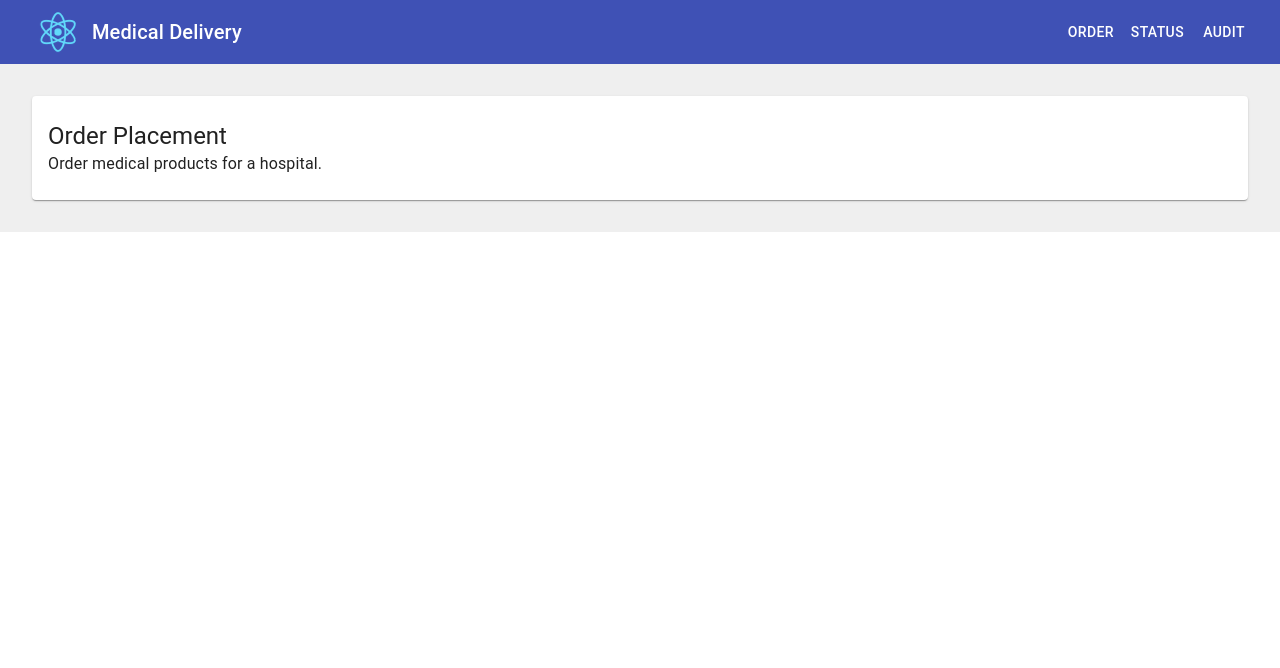
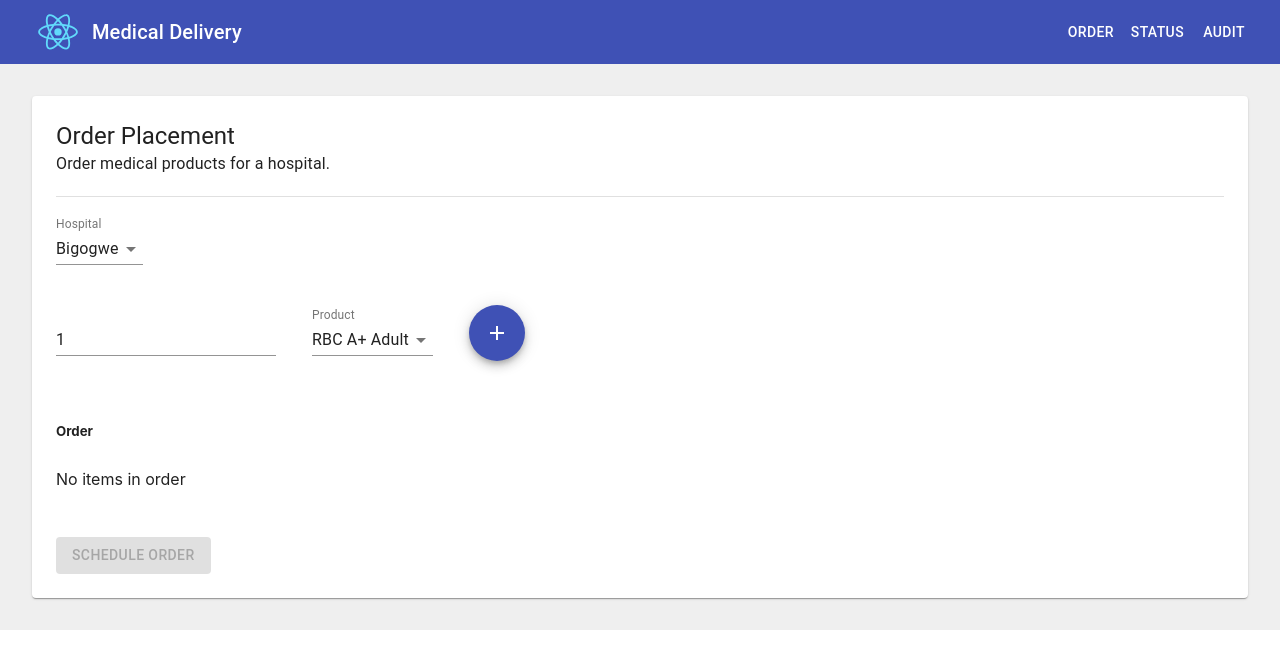
Before and after one commit to coding4kicks/zipline-project, a React (Create React App) app in the folder zipline-client/: page / in a window 1280 px wide. Shown: the top 668 px of the page. Built offline with nearby package versions, Linux system fonts and the light colour scheme.

Commit message:
Implement order page

```diff
--- a/zipline-client/package.json
+++ b/zipline-client/package.json
@@ -4,9 +4,11 @@
   "private": true,
   "dependencies": {
     "@material-ui/core": "^4.1.1",
+    "@material-ui/icons": "^4.2.0",
     "react": "^16.8.6",
     "react-dom": "^16.8.6",
-    "react-scripts": "3.0.1"
+    "react-scripts": "3.0.1",
+    "uuid": "^3.3.2"
   },
   "scripts": {
     "start": "react-scripts start",
--- a/zipline-client/src/App.css
+++ b/zipline-client/src/App.css
@@ -12,6 +12,10 @@
   padding: 32px;
 }
 
+.Paper {
+  padding: 24px;
+};
+
 @keyframes App-logo-spin {
   from {
     transform: rotate(0deg);
--- a/zipline-client/src/App.js
+++ b/zipline-client/src/App.js
@@ -15,12 +15,11 @@ class App extends React.Component {
   navigate = location => this.setState({ location });
 
   render() {
-    console.log("here", this.state.location)
     return (
       <div className="App">
         <ZiplineAppBar navigate={this.navigate} />
         <div className="Page">
-          <Router location={this.state.location} />
+          <Router location={this.state.location} navigate={this.navigate} />
         </div>
       </div>
     );
--- a/zipline-client/src/components/OrderPlacement.js
+++ b/zipline-client/src/components/OrderPlacement.js
@@ -1,27 +1,316 @@
 import React from 'react';
-import { makeStyles } from '@material-ui/core/styles';
+import {v4 as uuid} from 'uuid';
 import Paper from '@material-ui/core/Paper';
 import Typography from '@material-ui/core/Typography';
+import FormControl from '@material-ui/core/FormControl';
+import MenuItem from '@material-ui/core/MenuItem';
+import InputLabel from '@material-ui/core/InputLabel';
+import Select from '@material-ui/core/Select';
+import Divider from '@material-ui/core/Divider';
+import Input from '@material-ui/core/Input';
+import Fab from '@material-ui/core/Fab';
+import AddIcon from '@material-ui/icons/Add';
+import List from '@material-ui/core/List';
+import ListItem from '@material-ui/core/ListItem';
+import ListItemAvatar from '@material-ui/core/ListItemAvatar';
+import ListItemSecondaryAction from '@material-ui/core/ListItemSecondaryAction';
+import ListItemText from '@material-ui/core/ListItemText';
+import Avatar from '@material-ui/core/Avatar';
+import IconButton from '@material-ui/core/IconButton';
+import FolderIcon from '@material-ui/icons/Folder';
+import DeleteIcon from '@material-ui/icons/Delete';
+import Button from '@material-ui/core/Button';
+import Dialog from '@material-ui/core/Dialog';
+import DialogActions from '@material-ui/core/DialogActions';
+import DialogContent from '@material-ui/core/DialogContent';
+import DialogContentText from '@material-ui/core/DialogContentText';
+import DialogTitle from '@material-ui/core/DialogTitle';
+import { Pages, findByProp } from '../utility';
+import '../App.css';
 
-const useStyles = makeStyles(theme => ({
-  root: {
-    padding: theme.spacing(3, 2),
+const Hospitals = [{
+  'flight_time_s':2134,
+  'id':1,
+  'name':'Bigogwe'
+}, {
+  'flight_time_s':2434,
+  'id':2,
+  'name':'Littgogwe'
+}];
+
+const Inventory = [{
+  'id':1,
+  'mass_g':700.0,
+  'product':'RBC A+ Adult',
+  'quantity':30
 },
-}));
+{
+  'id':2,
+  'mass_g':600.0,
+  'product':'RBC B+ Adult',
+  'quantity':30
+},
+{
+  'id':3,
+  'mass_g':750.0,
+  'product':'RBC C+ Adult',
+  'quantity':3
+}]
 
-export default function PaperSheet() {
-  const classes = useStyles();
+class OrderPlacement extends React.Component {
+  constructor(props) {
+    super(props);
+    this.state = {
+      hospital: Hospitals[0].id,
+      count: 1,
+      product: Inventory[0].id,
+      products: [],
+      dialogOpen: false,
+      dialogTitle: "",
+      dialogDescription: "",
+      dialogCloseText: "",
+      dialogConfirmText: ""
+    }
+  }
+
+  addItems = () => {
+    const products = this.state.products.slice();
+    const { count, product: productId } = this.state;
+    const productItem = findByProp(Inventory, productId, 'id');
+
+    // Don't add if product is already in order or count is more than inventory
+    if (findByProp(products, productItem.id, 'productId')) {
+      return this.setState({
+        dialogOpen: true,
+        dialogTitle: "Item already in order",
+        dialogDescription: "Please remove the item prior to adding again.",
+        dialogCloseText: "Okay"
+      });
+    } else if (count > productItem.quantity) {
+      return this.setState({
+        dialogOpen: true,
+        dialogTitle: "Not enough items in inventory",
+        dialogDescription: "Please select fewer items.",
+        dialogCloseText: "Okay"
+      });
+    }
+
+
+    const productOrder = {
+      id: uuid(),
+      count,
+      productId: productItem.id,
+      product: productItem.product,
+      mass: productItem.mass_g
+    }
+    products.push(productOrder);
+    this.setState({ products });
+  }
+
+  removeItem = id => {
+    const products = this.state.products.filter(product => product.id !== id);
+    this.setState({ products });
+  }
+
+  handleClose = () => {
+    this.setState({dialogOpen: false})
+  }
+
+  handleConfirm = () => {
+    console.log("order", this.state.products);
+    this.setState({ dialogOpen: false }, () => this.props.navigate(Pages.ORDER_TRACKING))
+  }
+
+  scheduleOrder = () => {
+    // TODO: call back end to schedule then launch dialog
+    this.setState({
+      dialogOpen: true,
+      dialogTitle: "Confirm Your Order",
+      dialogDescription: (
+        <span>
+          {this.state.products.map(productItem => {
+            const {id, count, product} = productItem;
+            return (
+              <span key={id}>
+                {`${count} of ${product}`}<br />
+              </span>
+            );
+          })}
+        </span>
+      ),
+      dialogCloseText: "Cancel",
+      dialogConfirmText: "Confirm"
+    })
+  }
+
+  renderHospitalMenuItems = () => {
+    const menuItems = [
+      <MenuItem key='0' value=''><em>None</em></MenuItem>
+    ]
+
+    Hospitals.forEach(hospital => {
+      const {id, name} = hospital;
+      menuItems.push(<MenuItem key={id} value={id}>{name}</MenuItem>);
+    })
+
+    return menuItems;
+  }
+
+  renderProductMenuItems = () => {
+    return Inventory.map(item => {
+      const {id, product} = item;
+      return <MenuItem key={id} value={id}>{product}</MenuItem>;
+    })
+  }
+
+  renderProducts = () => {
+
+    if (this.state.products.length < 1) {
+      return <div>No items in order</div>
+    }
+
+    return this.state.products.map(productOrder => {
+      const { id, count, product, mass } = productOrder
+      return (
+        <ListItem key={id}>
+          <ListItemAvatar>
+            <Avatar>
+              <FolderIcon />
+            </Avatar>
+          </ListItemAvatar>
+          <ListItemText
+            primary={`${count} of ${product}`}
+            secondary={`Mass: ${mass}`}
+          />
+          <ListItemSecondaryAction>
+            <IconButton onClick={() => this.removeItem(id)} edge="end" aria-label="Delete">
+              <DeleteIcon />
+            </IconButton>
+          </ListItemSecondaryAction>
+        </ListItem>
+      );
+    });
+  }
+
+  render() {
+    const {
+      hospital,
+      count,
+      product,
+      products,
+      dialogOpen,
+      dialogTitle,
+      dialogDescription,
+      dialogCloseText,
+      dialogConfirmText
+    } = this.state;
 
     return (
       <div>
-      <Paper className={classes.root}>
-        <Typography variant="h5" component="h3">
+        <Paper className='Paper'>
+          <Typography variant='h5' component='h3'>
             Order Placement
           </Typography>
-        <Typography component="p">
+          <Typography component='p'>
             Order medical products for a hospital.
           </Typography>
+
+          <br />
+          <Divider />
+          <br />
+
+          <div>
+            <FormControl>
+              <InputLabel htmlFor='age-simple'>Hospital</InputLabel>
+              <Select
+                value={hospital}
+                onChange={e => this.setState({hospital: e.target.value})}
+                inputProps={{
+                  name: 'hospital',
+                  id: 'hospital',
+                }}
+              >
+                {this.renderHospitalMenuItems()}
+              </Select>
+            </FormControl>
+          </div>
+
+          <br />
+          <br />
+
+          <div style={{display: 'flex', flexDirection: 'row', alignItems: 'baseline'}}>
+            <Input
+              value={count}
+              onChange={e => this.setState({count: e.target.value})}
+              className=''
+              inputProps={{
+                'aria-label': 'Description',
+              }}
+            />
+
+            <FormControl style={{margin: '0 36px'}}>
+              <InputLabel htmlFor='age-simple'>Product</InputLabel>
+              <Select
+                value={product}
+                onChange={e => this.setState({product: e.target.value})}
+                inputProps={{
+                  name: 'product',
+                  id: 'product',
+                }}
+              >
+                {this.renderProductMenuItems()}
+              </Select>
+            </FormControl>
+
+            <Fab onClick={this.addItems} color='primary' aria-label='Add'>
+              <AddIcon />
+            </Fab>
+          </div>
+
+          <br />
+          <br />
+
+          <div>
+            <h5>Order</h5>
+            <List dense={true} style={{maxWidth: "500px"}}>
+              {this.renderProducts()}
+            </List>
+          </div>
+
+          <br />
+          <br />
+
+          <Button onClick={this.scheduleOrder} variant="contained" color="primary" disabled={products.length < 1}>
+            Schedule Order
+          </Button>
         </Paper>
+
+        <Dialog
+          open={dialogOpen}
+          onClose={this.handleClose}
+          aria-labelledby="alert-dialog-title"
+          aria-describedby="alert-dialog-description"
+        >
+          <DialogTitle id="alert-dialog-title">{dialogTitle}</DialogTitle>
+          <DialogContent>
+            <DialogContentText id="alert-dialog-description">
+              {dialogDescription}
+            </DialogContentText>
+          </DialogContent>
+          <DialogActions>
+            <Button onClick={this.handleClose} color="primary">
+              {dialogCloseText}
+            </Button>
+            { dialogConfirmText ? (
+              <Button onClick={this.handleConfirm} color="primary" autoFocus>
+                {dialogConfirmText}
+              </Button>
+            ) : null}
+          </DialogActions>
+        </Dialog>
       </div>
     );
   }
+}
+
+export default OrderPlacement;
--- a/zipline-client/src/components/Router.js
+++ b/zipline-client/src/components/Router.js
@@ -4,10 +4,10 @@ import OrderTracking from './OrderTracking';
 import OrderAudit from './OrderAudit';
 import { Pages } from '../utility';
 
-function Router({ location }) {
+function Router({ location, navigate }) {
   switch (location) {
     case Pages.ORDER_PLACEMENT:
-      return <OrderPlacement />;
+      return <OrderPlacement navigate={navigate} />;
     case Pages.ORDER_TRACKING:
       return <OrderTracking />;
     case Pages.ORDER_AUDIT:
--- a/zipline-client/src/utility.js
+++ b/zipline-client/src/utility.js
@@ -3,3 +3,8 @@ export const Pages = {
   ORDER_TRACKING: "ORDER_TRACKING",
   ORDER_AUDIT: "ORDER_AUDIT"
 };
+
+
+export function findByProp(items, id, prop) {
+  return items.filter(item => item[prop] === id)[0];
+}
```
Also changed, not shown: 1 other file (tests, documents, lock files or other folders). Lines whose indentation alone changed are shown as unchanged.
